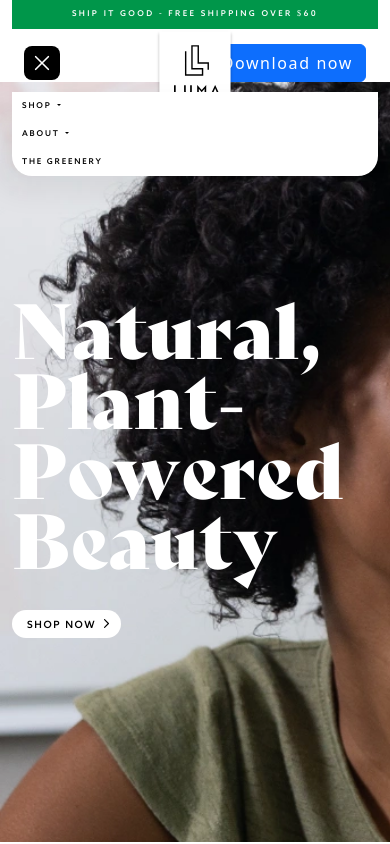
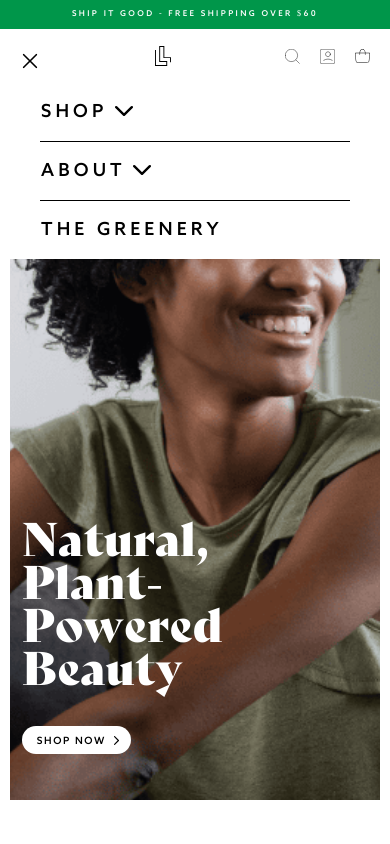
Before and after one commit to Jeegen/zestard-practical, a plain HTML site: page index.html in a window 390 px wide. Both pictures are taken after a click on the button 42 px from the left and 63 px from the top of the page. Shown: the top 844 px of the page. Drawn offline with Linux system fonts and the light colour scheme.

Commit message:
practical Zestard

```diff
--- a/css/responsive.css
+++ b/css/responsive.css
@@ -56,11 +56,20 @@
 
 
 @media(max-width:1200px) {
+    h1 {
+        font-size: 56px;
+        line-height: 50px;
+    }
     h2 {
         font-size: 20px;
         line-height: 15px;
     }
-
+    .navbar {
+        padding: 15px 30px !important;
+    }
+    .shop_lineup {
+        padding: 100px 0;
+    }
 
 
 
@@ -133,16 +142,71 @@
         font-size: 18px;
         line-height: 24px;
     }
+    .navbar {
+        padding: 15px 25px !important;
+    }
+    .navbar-collapse {
+        position: absolute;
+        top: 100%;
+        left: 0;
+        right: 0;
+        background: var(--white-color);
+        z-index: 1000;
+    }
+    .main_header .dekstop_logo {
+        display: none;
+    }
+    .main_header .mobile_logo {
+        display: block;
+        filter: brightness(0) saturate(100%) invert(0%) sepia(0%) saturate(19%) hue-rotate(348deg) brightness(94%) contrast(104%);
+        width: 16px;
+    }
+    .main_header .lumaledf_brand {
+        position: unset;
+    }
+    .navbar-nav li {
+        width: calc(100% - 80px);
+        margin: 0px auto;
+    }
+    .navbar-nav li a {
+        padding: 15px 1px !important;
+        font-size: 18px;
+        line-height: 28px;
+        letter-spacing: 4.14px;
+        display: table;
+    }
+    .navbar-nav li:not(:last-child) {
+        border-bottom: 1px solid var(--black-color);
+    }
+    .navbar-nav li .dropdown-toggle:after {
+        right: -20px;
+        width: 10px;
+        height: 18px;
+    }
+    .navbar .drop ul li,
+    .navbar-nav .dropdown-menu li {
+        width: 100%;
+        border: 0;
+    }
+    .navbar .drop ul li a,
+    .navbar-nav .dropdown-menu li a {
+        padding: 0 !important;
+    }
+    .dropdown-menu {
+        padding: 20px 0;
+    }
+    .navbar .drop .row .col-6 {
+        padding: 0 20px;
+        align-items: flex-start;
+    }
 
 
-
-
-
-
-
-
-
-
+    .navbar .drop {
+        min-width: auto !important;
+    }
+    .shop_lineup {
+        padding: 70px 0;
+    }
 
 
 
@@ -189,16 +253,6 @@
 
 
 @media(max-width:768px) {
-
-
-
-
-
-
-
-
-
-
     .shop_lineup .lineup_head img {
         width: 60px;
     }
@@ -246,12 +300,32 @@
 
 
 
+@media (min-width: 576px) {
+    .dropdown:hover > .dropdown-menu {
+        display: block;
+        margin-top: 0;
+    }
 
+}
 
 
 
 @media(max-width:576px) {
-
+    h1 {
+        font-size: 46px;
+        line-height: 43px;
+        width: 50%;
+    }
+    .navbar {
+        padding: 15px 20px !important;
+    }
+    .main_banner {
+        background-image: url(../images/mobile-banner.png);
+        align-items: flex-end;
+        width: 95%;
+        height: 85vh;
+        padding: 0 0 50px 0;
+    }
 
 
 
--- a/css/style.css
+++ b/css/style.css
@@ -190,12 +190,15 @@ a {
 
 
 .main_banner {
-    background: url(../images/main-banner.webp) no-repeat;
-    background-size: cover;
-    width: 100%;
+    background-image: url(../images/desktop-banner.webp);
+    width: 95.5%;
     height: 90vh;
     display: flex;
     align-items: center;
+    background-position: top center;
+    background-repeat: no-repeat;
+    background-size: cover;
+    justify-self: center;
 }
 .main_banner h1 {
     color: var(--white-color);
@@ -208,6 +211,7 @@ a {
 .navbar {
     padding: 15px 35px !important;
     justify-content: space-between;
+    align-items: center;
 }
 .navbar-brand {
     padding: 0;
@@ -227,11 +231,11 @@ a {
     transition: ease .6s;
     letter-spacing: 1.84px;
 }
-.navbar-nav li .dropdown:after {
+.navbar-nav li .dropdown-toggle:after {
     content: '';
     position: absolute;
     right: -10px;
-    top: 0;
+    top: -2px;
     bottom: 0;
     background: url(../icons/right-arrow.svg) no-repeat;
     background-size: 100%;
@@ -296,14 +300,13 @@ a {
     border: 1px solid var(--gray-color);
     margin: auto;
 }
+
 .navbar-toggler {
-    border: none;
-    padding: 8px;
+    border: 0;
+    padding: 0;
     position: relative;
-    background: var(--black-color);
-    border-radius: 8px;
 }
-.lumaledf_brand {
+.main_header .lumaledf_brand {
     position: absolute;
     left: 0;
     right: 0;
@@ -311,12 +314,15 @@ a {
     margin: auto;
     display: table;
 }
+.main_header .mobile_logo {
+    display: none;
+}
 .navbar-toggler:focus {
     box-shadow: none;
 }
 .hamburger {
     width: 20px;
-    height: 18px;
+    height: 10px;
     position: relative;
     transform: rotate(0deg);
     transition: 0.3s ease-in-out;
@@ -327,7 +333,7 @@ a {
     position: absolute;
     height: 2px;
     width: 100%;
-    border-top: 2px solid var(--white-color);
+    border-top: 2px solid var(--black-color);
     border-radius: 5px;
     opacity: 1;
     left: 0;
@@ -344,24 +350,32 @@ a {
 .hamburger span:nth-child(4) {
     top: 16px;
 }
+
 .navbar-toggler[aria-expanded="true"] .hamburger span:nth-child(1) {
     top: 8px;
-    width: 0%;
-    left: 50%;
+    width: 20px;
+    left: 0;
+    transform: rotate(45deg);
 }
 .navbar-toggler[aria-expanded="true"] .hamburger span:nth-child(2) {
-    transform: rotate(45deg);
-}
-.navbar-toggler[aria-expanded="true"] .hamburger span:nth-child(3) {
+    top: 8px;
+    width: 20px;
+    left: 0;
     transform: rotate(-45deg);
 }
-.navbar-toggler[aria-expanded="true"] .hamburger span:nth-child(4) {
-    top: 8px;
-    width: 0%;
-    left: 50%;
+
+.user_related ul {
+    display: flex;
+    align-items: center;
+    list-style: none;
+    gap: 20px;
+    padding: 0;
+    margin: 0;
 }
 
-
+.user_related ul li img {
+    width: 15px;
+}
 
 .dropdown-menu {
     border: none;
@@ -375,54 +389,17 @@ a {
     transition: all 0.3s ease;
 }
 
-@media (max-width: 992px) {
-    .navbar-collapse {
-        position: absolute;
-        top: 100%;
-        left: 0;
-        right: 0;
-        background: white;
-        box-shadow: -15px 15px 30px 0 rgba(0, 0, 0, 0.07);
-        z-index: 1000;
-        border-radius: 0 0 20px 20px;
-        margin: 10px 0 0 0;
-    }
-    .main_header .navbar {
-        padding: 0;
-    }
-    .navbar-toggler {
-        order: 3;
-    }
-    .navbar-nav li a {
-        padding: 10px !important;
-    }
-}
-
-@media (max-width: 768px) {
-    .main_header {
-        margin: 0 12px;
-    }
-    .navbar-brand {
-        width: 60px;
-    }
-    .navbar .container {
-        align-items: flex-end;
-    }
-}
 
 
-@media(max-width:576px) {
-    .navbar {
-        padding: 15px 12px 0 12px !important;
-    }
-}
 
-@media (min-width: 576px) { /* Adjust breakpoint as needed (e.g., 768px for 'md') */
-  .dropdown:hover > .dropdown-menu {
-    display: block;
-    margin-top: 0; /* Optional: Fixes potential 1px shift */
-  }
-}
+
+
+
+
+
+
+
+
 
 
 
--- a/index.html
+++ b/index.html
@@ -20,8 +20,6 @@
             <div class="main_menu">
                 <button class="navbar-toggler" type="button" data-bs-toggle="collapse" data-bs-target="#navbarNav" aria-controls="navbarNav" aria-expanded="false" aria-label="Toggle navigation">
                     <div class="hamburger">
-                        <span></span>
-                        <span></span>
                         <span></span>
                         <span></span>
                     </div>
@@ -75,12 +73,17 @@
 
             <div class="lumaledf_brand">
                 <a class="navbar-brand" href="/">
-                    <img src="./logos/luma-and-leaf-logo.svg" alt="Gens Logo" class="img-fluid">
+                    <img src="./logos/luma-and-leaf-logo.svg" alt="Luma & Leaf Logo" class="img-fluid dekstop_logo">
+                    <img src="./logos/favicon.svg" alt="Luma & Leaf Logo" class="img-fluid mobile_logo">
                 </a>
             </div>
 
-            <div class="download_now">
-                <a class="btn btn-primary" href="#" role="button">Download now</a>
+            <div class="user_related">
+                <ul>
+                    <li><a href="#"><img src="./icons/search-icon.svg" alt="Search Icon"></a></li>
+                    <li><a href="#"><img src="./icons/user-icon.svg" alt="User Icon"></a></li>
+                    <li><a href="#"><img src="./icons/basket-icon.svg" alt="Cart Icon"></a></li>
+                </ul>
             </div>
         </nav>
     </header>
@@ -89,12 +92,12 @@
     <header class="main_banner">
         <div class="container">
             <div class="row">
-                <div class="col-md-8">
+                <div class="col-lg-8 col-md-6 col-sm-6">
                     <div>
 
                     </div>
                 </div>
-                <div class="col-md-4">
+                <div class="col-lg-4 col-md-6 col-sm-6">
                     <div class="banner_text">
                         <h1>Natural, Plant- Powered Beauty</h1>
                         <a href="" class="lumalead_btn white_btn">Shop Now</a>
@@ -187,9 +190,6 @@
     </section>
 
 
-    <section class="cta_box">
-        <div class="container"></div>
-    </section>
 
     <footer class="main_footer">
         <div class="container">
```
Also changed, not shown: icons/usericon.svg (deleted), images/DeshleeCouch_Lifestyle8.png (deleted), images/L&L_ReadytoHydrate copy/L&L_ReadytoHydrate copy.png (deleted), images/L&L_ReadytoHydrate copy/L&L_ReadytoHydrate copy@2x.png (deleted), images/desktop-banner.webp (renamed from images/main-banner.webp), images/mobile-banner.png (added), 1 other file.
